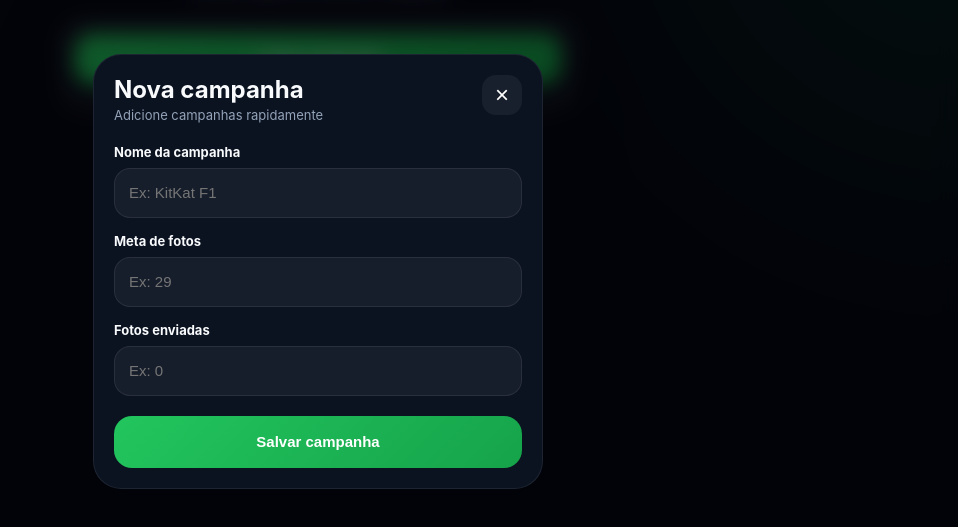
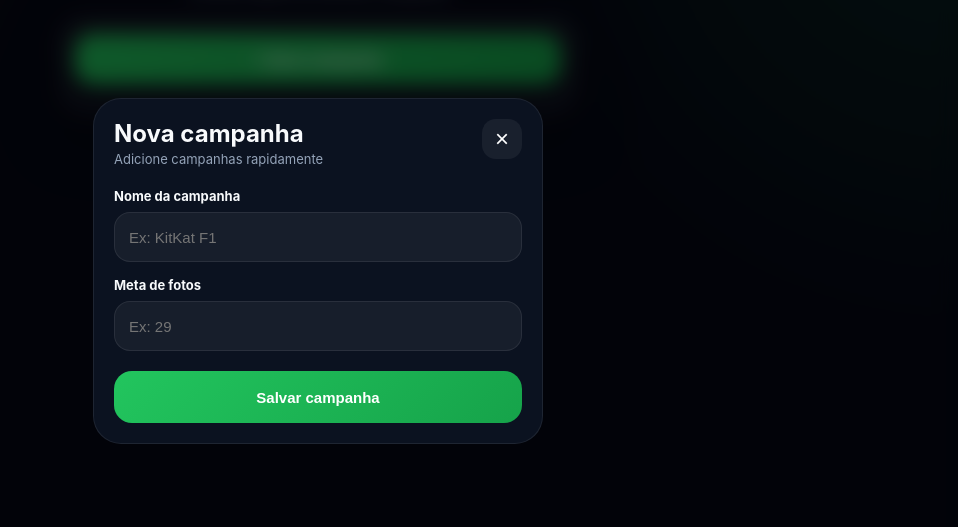
Before and after one commit to kairoribeiro86-debug/kairo-control, a plain HTML site: page index.html in a window 1280 px wide. Both pictures are taken after a click on the button "+ Nova campanha". Shown: the part 129-656 px from the top of the page, without its empty margins (322-1280 px from the left). Drawn offline with Linux system fonts and the light colour scheme.

Commit message:
index.html

```diff
--- a/index.html
+++ b/index.html
@@ -13,6 +13,7 @@
   <div class="app">
 
     <header class="header">
+
       <div class="badge">
         ● ACOMPANHAMENTO PARALELO
       </div>
@@ -22,12 +23,17 @@
       <p>
         Controle rápido de fotos por campanha
       </p>
+
     </header>
 
     <main class="panel">
 
-      <button class="nova-campanha" onclick="abrirModal()">
+      <button
+        class="nova-campanha"
+        onclick="abrirModal()">
+
         + Nova campanha
+
       </button>
 
       <div id="listaCampanhas"></div>
@@ -48,39 +54,46 @@
 
         <div>
           <h2>Nova campanha</h2>
-          <span>Adicione campanhas rapidamente</span>
+          <span>
+            Adicione campanhas rapidamente
+          </span>
         </div>
 
-        <button class="fechar" onclick="fecharModal()">
+        <button
+          class="fechar"
+          onclick="fecharModal()">
+
           ×
+
         </button>
 
       </div>
 
-      <input type="hidden" id="campanhaId">
+      <label>
+        Nome da campanha
+      </label>
 
-      <label>Nome da campanha</label>
       <input
         id="nomeCampanha"
         placeholder="Ex: KitKat F1"
       >
 
-      <label>Meta de fotos</label>
+      <label>
+        Meta de fotos
+      </label>
+
       <input
         id="metaCampanha"
         type="number"
         placeholder="Ex: 29"
       >
 
-      <label>Fotos enviadas</label>
-      <input
-        id="valorCampanha"
-        type="number"
-        placeholder="Ex: 0"
-      >
+      <button
+        class="salvar"
+        onclick="salvarCampanha()">
 
-      <button class="salvar" onclick="salvarCampanha()">
         Salvar campanha
+
       </button>
 
     </div>
```
